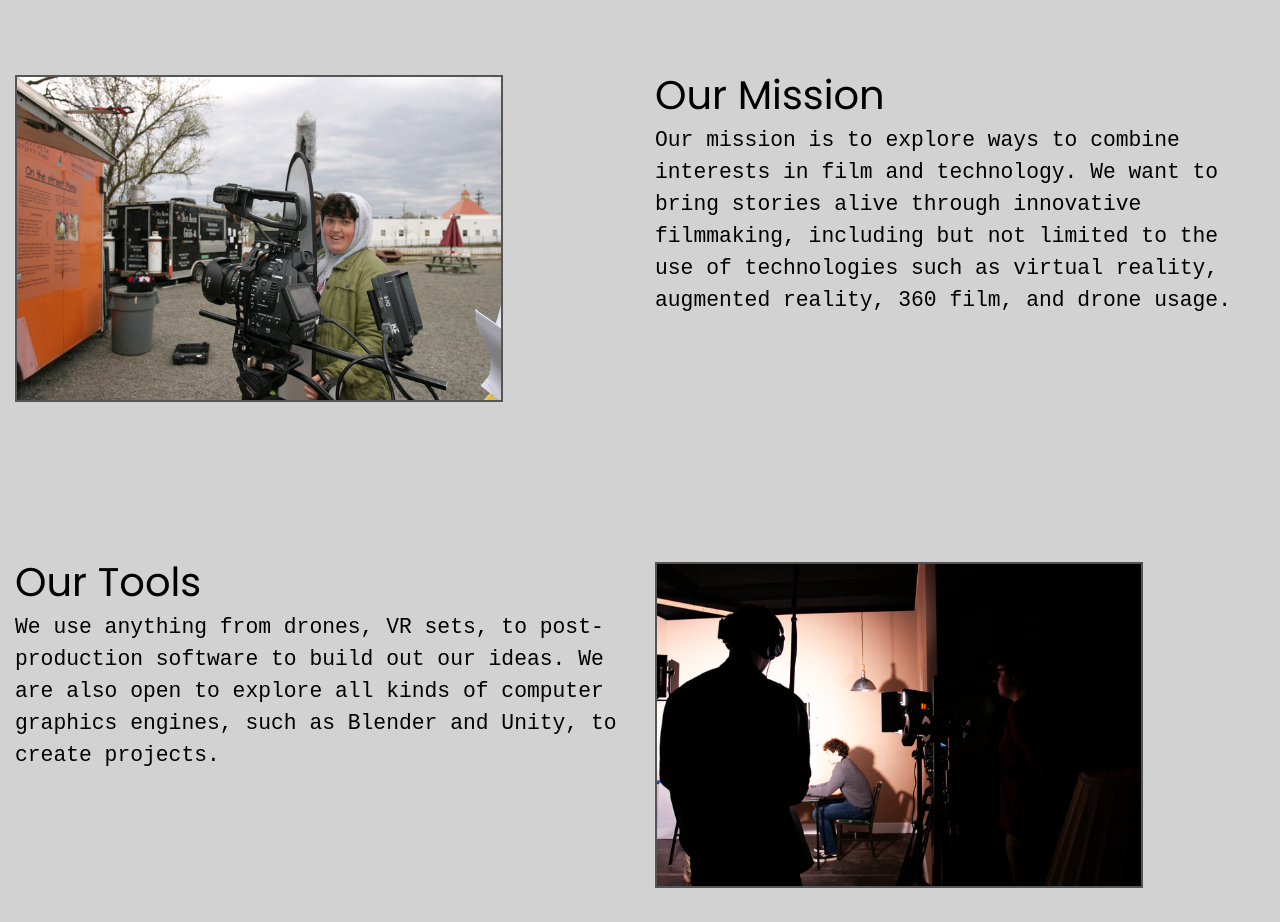
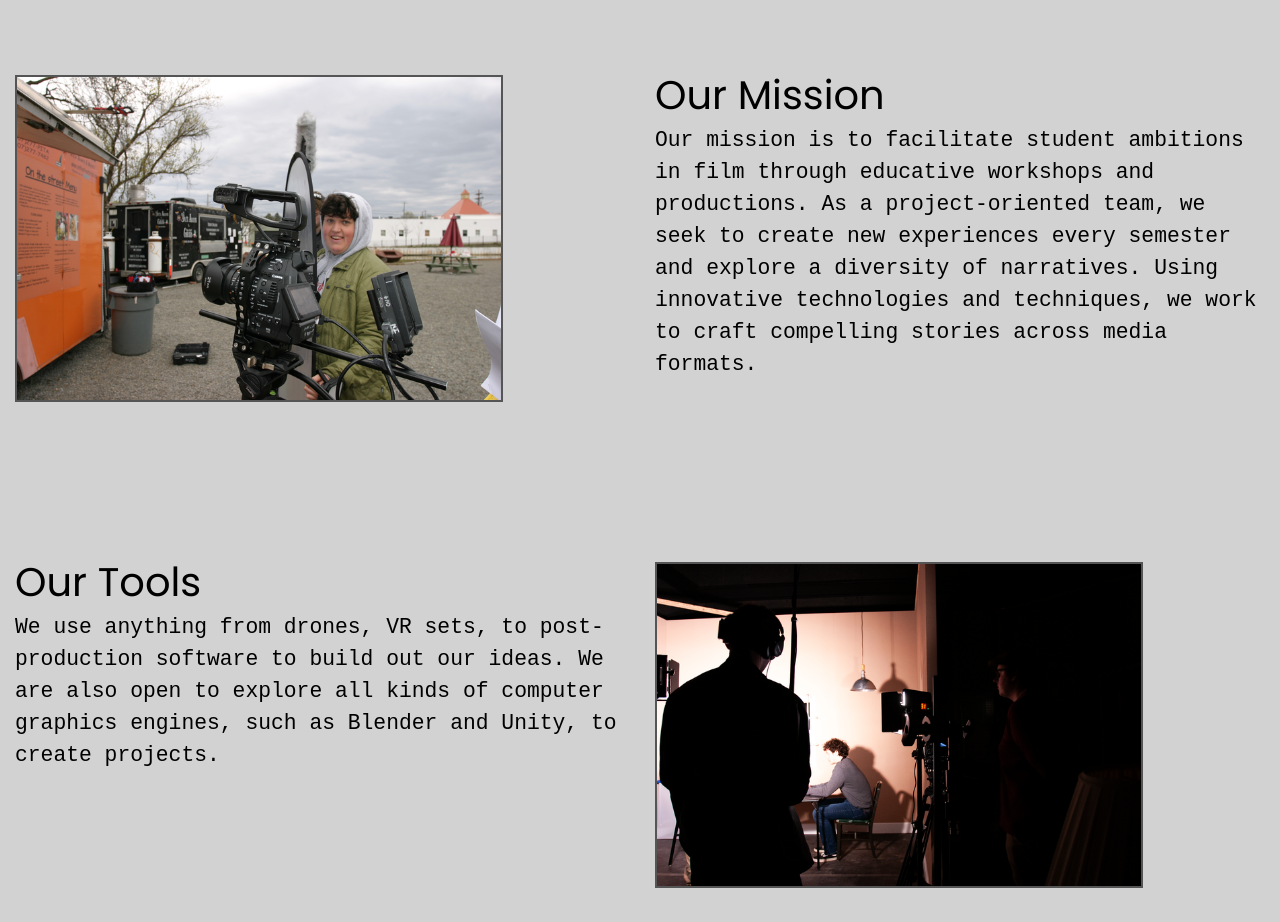
Before and after one commit to Cornell-IFT/ClubWebsite, a React (Create React App) app: page / in a window 1280 px wide. Shown: the part 1020-1942 px from the top of the page. Built offline with nearby package versions, Linux system fonts and the light colour scheme.

Commit message:
Update Home.js
Updated the description

```diff
--- a/src/pages/Home.js
+++ b/src/pages/Home.js
@@ -20,7 +20,7 @@ const Home = () => {
         </div>
       </div>
       <div className="bg-[rgb(210,210,210)] text-black py-16 pb-24" style={{ fontFamily: "'Courier New', Courier, monospace" }}>
-        <TwoColumn heading="Our Mission" text="Our mission is to explore ways to combine interests in film and technology. We want to bring stories alive through innovative filmmaking, including but not limited to the use of technologies such as virtual reality, augmented reality, 360 film, and drone usage." image="/camera_720.png" left={true} />
+        <TwoColumn heading="Our Mission" text="Our mission is to facilitate student ambitions in film through educative workshops and  productions. As a project-oriented team, we seek to create new experiences every semester and explore a diversity of narratives. Using innovative technologies and techniques, we work to craft compelling stories across media formats." image="/camera_720.png" left={true} />
         <TwoColumn heading="Our Tools" text="We use anything from drones, VR sets, to post-production software to build out our ideas. We are also open to explore all kinds of computer graphics engines, such as Blender and Unity, to create projects." image="/lighting_720.png" left={false} />
         <TwoColumn heading="Our Projects" text="As a project-oriented team, we seek to create new experiences every semester." image="/interrogation_720.jpg" left={true} />
       </div>
```
